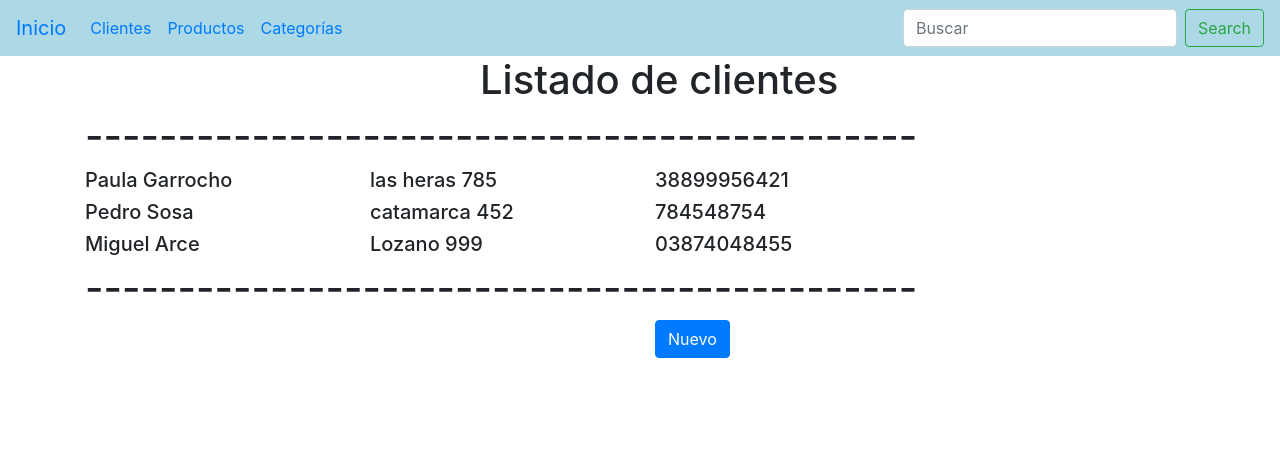
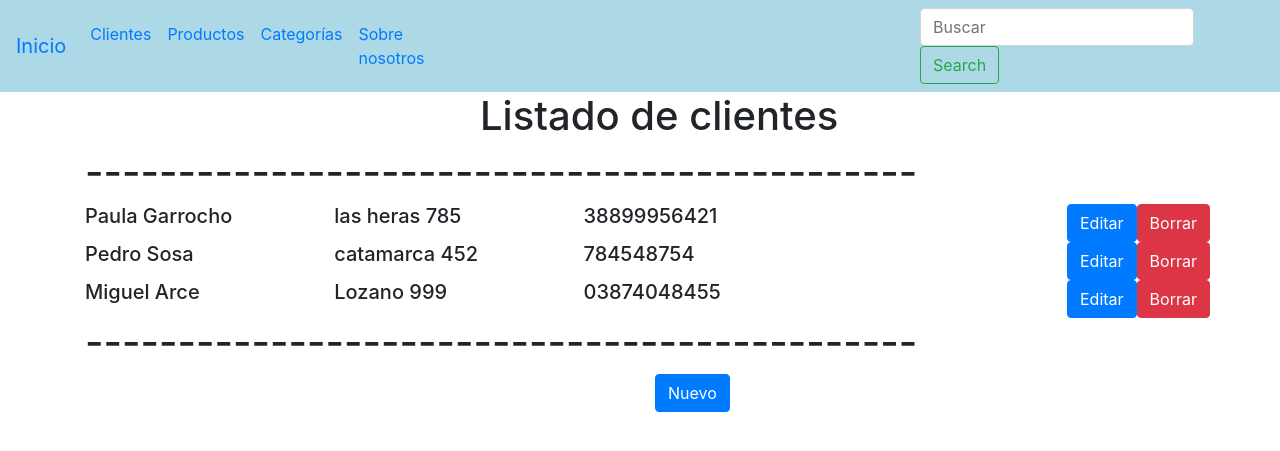
Before and after one commit to paugarrocho/ProyectoFinalPython, a Django app: page /cliente/lista_clientes/ in a window 1280 px wide. Shown: the top 451 px of the page. Run offline with Django 4.2, Linux system fonts and the light colour scheme; data comes from the database, SQL or seed files in the repository.

Commit message:
nosotros

```diff
--- a/AppProyectoFinal/urls.py
+++ b/AppProyectoFinal/urls.py
@@ -5,4 +5,5 @@ from AppProyectoFinal import views
 urlpatterns = [
     path('', views.index, name="index"),
 
+
 ]
--- a/AppProyectoFinal/views.py
+++ b/AppProyectoFinal/views.py
@@ -7,3 +7,7 @@ from django.shortcuts import render, HttpResponse
 def index(request):
 
     return render(request, "index.html")
+
+def nosotros(request):
+
+    return render(request, "nosotros.html")
--- a/proyectoFinal/urls.py
+++ b/proyectoFinal/urls.py
@@ -14,11 +14,12 @@ Including another URLconf
     2. Add a URL to urlpatterns:  path('blog/', include('blog.urls'))
 """
 from django.contrib import admin
-
+from AppProyectoFinal import views
 from django.urls import path, include
 
 urlpatterns = [
     path('', include('AppProyectoFinal.urls')),
+    path('nosotros/', views.nosotros, name="nosotros"),
     path('admin/', admin.site.urls),
     path('cliente/', include('cliente.urls')),
     path('categoria/', include('categorias.urls')),
--- a/templates/base.html
+++ b/templates/base.html
@@ -29,8 +29,11 @@
                 <li class="nav-item">
                     <a class="nav-link" href="/producto/lista_productos/">Productos</a>
                 </li>
+                <li class="nav-item">
+                    <a class="nav-link" href="/categoria/categoria/">Categorías</a>
+                </li>
                 <li class="nav-item" style="margin-right: 30rem">
-                    <a class="nav-link" href="/categoria/categoria/">Categorías</a>
+                    <a class="nav-link" href="/nosotros/">Sobre nosotros</a>
                 </li>
 
             </ul>
--- a/templates/cliente/list_cliente.html
+++ b/templates/cliente/list_cliente.html
@@ -25,6 +25,8 @@
             <div class="col-sm">
 
             </div>
+            <a href="/products/update-product/{{product.id}}" class="btn btn-primary">Editar</a>
+            <a href="/products/delete-product/{{product.id}}/" class="btn btn-danger">Borrar</a>
 
 
         </div>
```
Also changed, not shown: templates/nosotros.html (added, +21 -0 lines).
